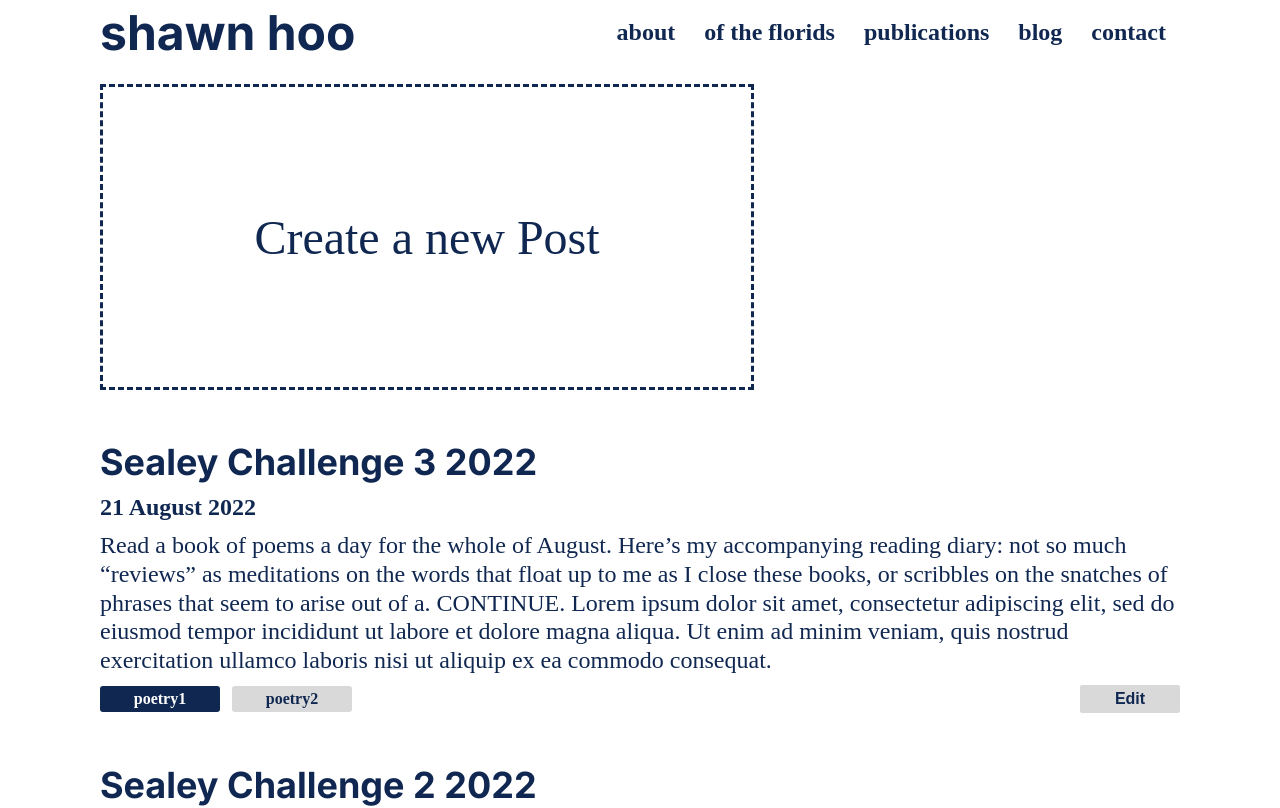
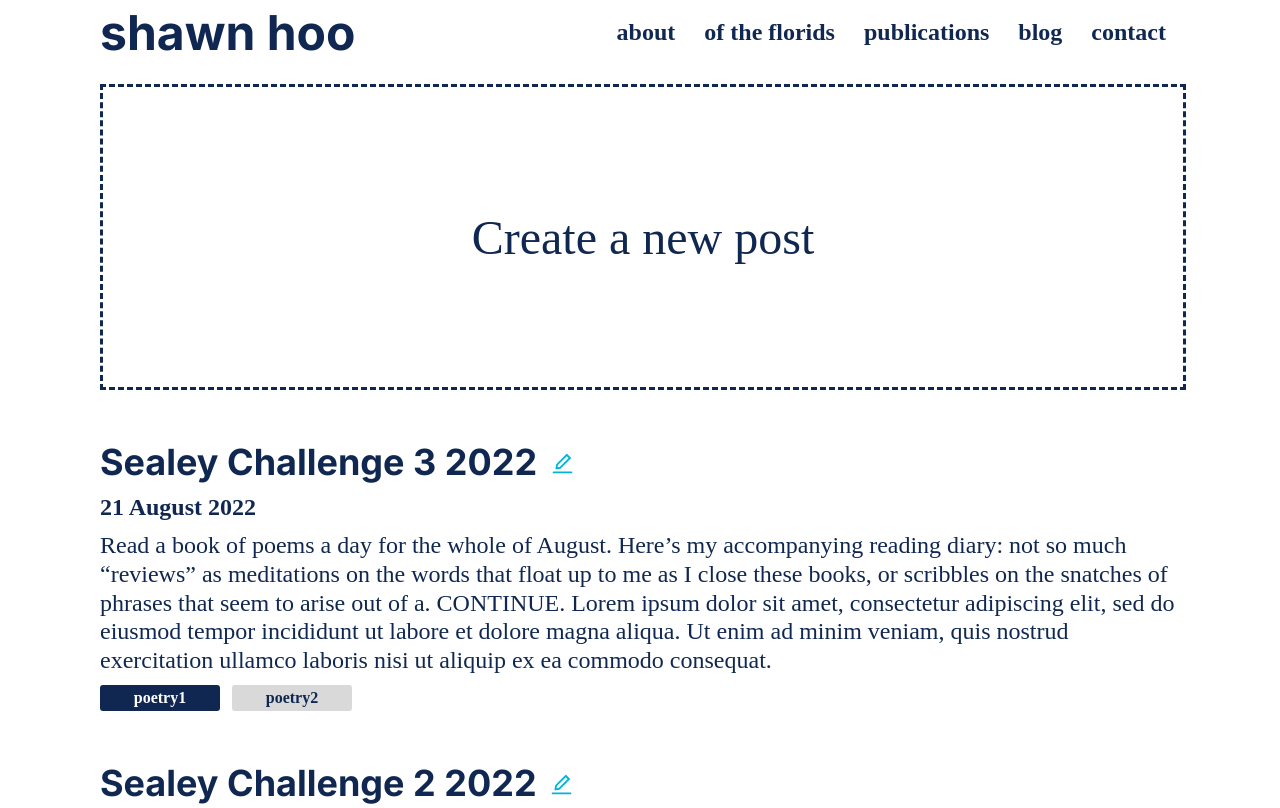
Before and after one commit to Darren-Loh/shawn-hoo-portfolio-web, a React (Create React App) app: page /admin/blog in a window 1280 px wide. Shown: the top 808 px of the page. Built offline with nearby package versions, Linux system fonts and the light colour scheme; data requests are answered from the project's data file.

Commit message:
changed create post UI and edit button in /admin/blog path

```diff
--- a/package.json
+++ b/package.json
@@ -10,6 +10,7 @@
     "json-server": "^0.17.1",
     "react": "^18.2.0",
     "react-dom": "^18.2.0",
+    "react-icons": "4.7.1",
     "react-router-dom": "6.4.3",
     "react-scripts": "5.0.1",
     "web-vitals": "2.1.4"
--- a/src/Components/blog/blogAdmin/AddPostHeader.js
+++ b/src/Components/blog/blogAdmin/AddPostHeader.js
@@ -83,44 +83,51 @@ function AddPostHeader({blogRecords, setBlogRecords}) {
         return (
             <div className='addNewPostHeader' onClick={()=> setTriggerAddPost(true)}>
               {/* <div className='circle plus'></div> */}
-              Create a new Post
+              Create a new post
             </div>
           )
     }else{
         return (
             <form className='blogPostEditContainer'>
+                <h2>Create Post</h2>
                 <div className='editHeader'>
-                    <label className='editBlogPostLabels' htmlFor="editInnerHeader" >Header</label>
-                    <input className='editInputs' type="text" id="editInnerHeader" name="editInnerHeader" value={headerText} onChange={handleHeaderChange}></input>
+                    {/* <label className='editBlogPostLabels' htmlFor="editInnerHeader" >Header</label> */}
+                    <input className='editInputs' type="text" id="editInnerHeader" name="editInnerHeader" value={headerText} onChange={handleHeaderChange} placeholder="Title"></input>
                 </div>
 
                 <div className='editDate'>
-                    <label className='editBlogPostLabels' htmlFor="editInnerDate">Date</label>
-                    <input className='editInputs' type="text" id="editInnerDate" name="editInnerDate" value={dateText} onChange={handleDateChange}/>
+                    {/* <label className='editBlogPostLabels' htmlFor="editInnerDate">Date</label> */}
+                    <input className='editInputs' type="text" id="editInnerDate" name="editInnerDate" value={dateText} onChange={handleDateChange} placeholder="Date"/>
                 </div>
 
-
+                <div className='editTags'>
+                    <BlogTagAdmin tagArr = {tagArr} setTagArr={setTagArr}/>
+                    <div className='addTags'>
+                    <input className='blogTagAdmin' type="text" id="addInnerTags" name="addInnerTags" placeholder='Add tag here' value={addTagText} onChange={handleAddTagChange}></input>
+                    <button className='editInputs blogTag' id='addTagBtn' onClick={addToTagArr}>Add</button>
+                    </div>
+                </div>
 
                 <div className='editPara'>
-                <label className='editBlogPostLabels' htmlFor="editInnerPara">Description</label>
-                <textarea className='editParaBox' type="text" id="editInnerPara" name="editInnerPara" rows="10" cols="50" value={paraText} onChange={handleBodyParaChange}/>
+                {/* <label className='editBlogPostLabels' htmlFor="editInnerPara">Description</label> */}
+                <textarea className='editParaBox' type="text" id="editInnerPara" name="editInnerPara" rows="10" cols="50" value={paraText} onChange={handleBodyParaChange} placeholder="Write post description here..."/>
                 </div>
 
                 <div className='adminBlogBtmDiv'>
-                <div className='editTags'>
+                {/* <div className='editTags'>
                     <BlogTagAdmin tagArr = {tagArr} setTagArr={setTagArr}/>
                     <div className='addTags'>
-                    <input className='blogTagAdmin' type="text" id="addInnerTags" name="addInnerTags" placeholder='add tag here' value={addTagText} onChange={handleAddTagChange}></input>
+                    <input className='blogTagAdmin' type="text" id="addInnerTags" name="addInnerTags" placeholder='Add tag here' value={addTagText} onChange={handleAddTagChange}></input>
                     <button className='editInputs blogTag' id='addTagBtn' onClick={addToTagArr}>Add</button>
                     </div>
-                </div>
+                </div> */}
 
                 <div className='adminBlogEditBtnCollection'>
                 <button className='admingBlogCancelBtn' id='cancelButton' type='submit' onClick={onCancel}>
                     Cancel
                 </button>
                 <button className='admingBlogSaveBtn' id='saveButton' type='submit' onClick={onAddPost} >
-                    Add
+                    Publish
                 </button>
                 </div>
 
--- a/src/Components/blog/blogAdmin/BlogAdmin.css
+++ b/src/Components/blog/blogAdmin/BlogAdmin.css
@@ -110,20 +110,23 @@
 
   .headerContainer{
     display: flex;
-    justify-content: space-between;
+    /* justify-content: space-between; */
     align-items: center;
   }
 
   .blogPostEditBtn{
-    width: 100px;
+    width: 50px;
     font-weight: 700;
-    padding: 5px 0px;
-    font-size: 16px;
-    border-radius: 2px;
+    /* padding: 5px 0px; */
+    padding: 0px;
+    /* font-size: 16px; */
+    font-size: 25px;
+    /* border-radius: 2px; */
     margin: 0px;
-    background-color: #D9D9D9;
-    color:  #102851;
+    background-color: transparent;
+    color:  #00b4d8;
     border-style: none;
+    /* border: 2px solid #00b4d8; */
   }
 
   .blogPostEditContainer{
@@ -190,18 +193,22 @@
 }
 
 .admingBlogSaveBtn{
-  background-color: #C0EDA6;
-  color:  #102851;
+  background-color: #102851;
+  color: white;
 }
 
 .admingBlogDeleteBtn{
-  background-color: #E99497;
-  color:  #102851;
+  background-color: #EA0354;
+  color: white;
 }
 
 .admingBlogCancelBtn{
-  background-color: #D9D9D9;
+  /* background-color: #D9D9D9;
+  color:  #102851; */
+
+  background-color: white;
   color:  #102851;
+  border: 2px solid #102851;
 }
 
 
@@ -209,7 +216,7 @@
 
 .addNewPostHeader{
   border-style: dashed;
-  width: 60%;
+  width: 100%;
   height: 300px;
   margin-bottom: 50px;
   display: flex;
--- a/src/Components/blog/blogAdmin/BlogPostAdmin.js
+++ b/src/Components/blog/blogAdmin/BlogPostAdmin.js
@@ -1,6 +1,8 @@
-import React, { useEffect, useState } from 'react'
-import BlogTags from '../BlogTags'
-import BlogTagAdmin from './BlogTagAdmin.js'
+import React, { useEffect, useState } from 'react';
+import { AiOutlineEdit } from "react-icons/ai";
+
+import BlogTags from '../BlogTags';
+import BlogTagAdmin from './BlogTagAdmin.js';
 
 function BlogPostAdmin({itemIdx, instanceID, recordHeader, bodyPara, recordDate, recordTags, blogRecords, setBlogRecords}) {
   let [isEdit, setIsEdit] = useState(false);
@@ -111,7 +113,11 @@ function BlogPostAdmin({itemIdx, instanceID, recordHeader, bodyPara, recordDate,
       <div className='blogPostAdminContainer'>
         <div className='headerContainer'>
           <h2 className='blogPostAdminHeader'>{headerText}</h2>
-
+          <div className='headerBtns'>
+            <button className='blogPostEditBtn' onClick={triggerEditMode}>
+            <AiOutlineEdit style={{verticalAlign: 'middle'}}/>
+            </button>
+          </div>
         </div>
         <p className='blogPostAdminDate'>{dateText}</p>
 
@@ -121,9 +127,9 @@ function BlogPostAdmin({itemIdx, instanceID, recordHeader, bodyPara, recordDate,
         <div className='blogPostAdminBtmDiv'>
           <BlogTags recordTags = {tagArr}/>
 
-          <div className='headerBtns'>
+          {/* <div className='headerBtns'>
             <button className='blogPostEditBtn' onClick={triggerEditMode}>Edit</button>
-          </div>
+          </div> */}
         </div>
 
       </div>
```
Also changed, not shown: 1 other file (tests, documents, lock files or other folders).
